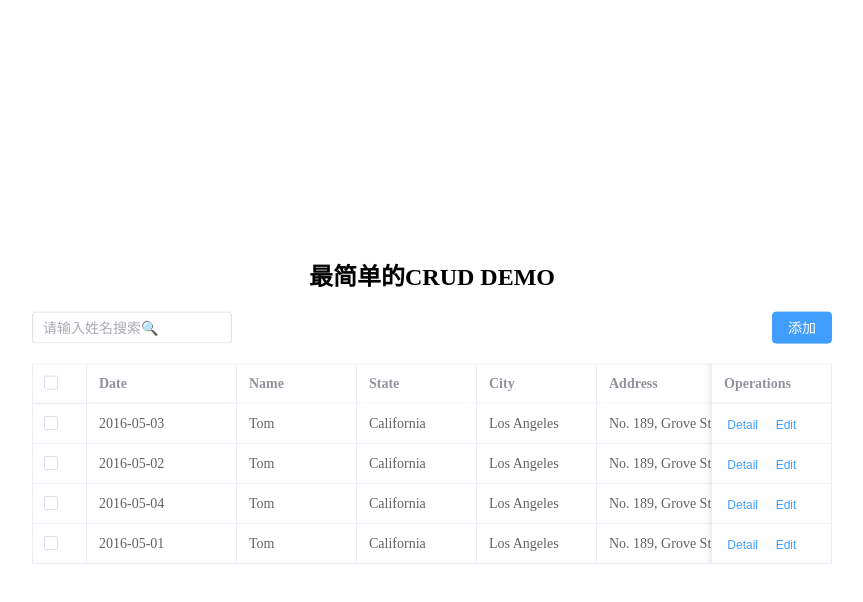
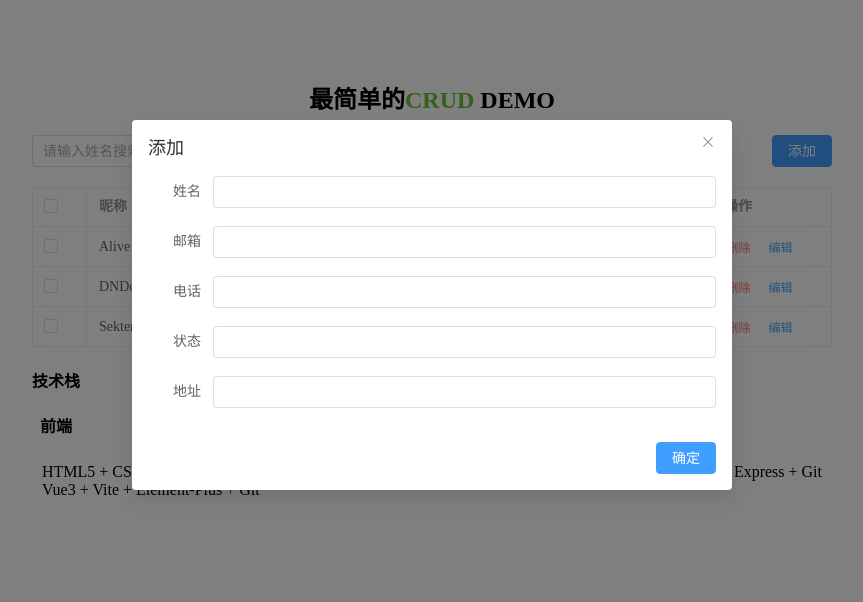
Before and after one commit to coder-zhangsir/web-basic-crud, a Vue app: page / in a window 1280 px wide. Both pictures are taken after a click on the button "添加". Shown: the top 602 px of the page, without its empty margins (208-1071 px from the left). Built offline with nearby package versions, Linux system fonts and the light colour scheme.

Commit message:
The function of adding, deleting, modifying and checking is performed locally.

```diff
--- a/index.html
+++ b/index.html
@@ -1,5 +1,5 @@
 <!DOCTYPE html>
-<html lang="en">
+<html lang="zh">
   <head>
     <meta charset="UTF-8">
     <link rel="icon" href="/favicon.ico">
--- a/src/App.vue
+++ b/src/App.vue
@@ -1,93 +1,185 @@
 <template>
-  <div class="tableBox">
+  <div class="table-box">
+    <!-- title -->
     <div class="title">
-      <h2>最简单的CRUD DEMO</h2>
+      <h2>最简单的<span style="color: #67C23A;">CRUD</span> DEMO</h2>
     </div>
-    <div class="searchBar">
-      <el-input v-model="input" placeholder="请输入姓名搜索🔍" />
-      <el-button type="primary">添加</el-button>
+    <!-- search btn -->
+    <div class="search-bar">
+      <!-- [Bug] v-model.lazy 无法在el-input上工作 -->
+      <el-input v-model.lazy="input" placeholder="请输入姓名搜索🔍" />
+      <div class="btn-select">
+        <el-button type="primary" @click="handleAddOrEditInfo('Add')">添加</el-button>
+        <el-button type="danger" v-if="multipleSelection.length > 0" @click="handleDeleteMultiple">删除多选</el-button>
+      </div>
     </div>
-    <div class="tableCore">
-      <el-table
-        :data="tableData"
-        style="width: 100%"
-        @selection-change="handleSelectionChange"
-        border>
+    <!-- table -->
+    <div class="table-core">
+      <el-table :data="tableData" style="width: 100%" @selection-change="handleSelectionChange" border>
         <el-table-column type="selection" width="55" />
-        <el-table-column fixed prop="date" label="Date" width="150" />
-        <el-table-column prop="name" label="Name" width="120" />
-        <el-table-column prop="state" label="State" width="120" />
-        <el-table-column prop="city" label="City" width="120" />
-        <el-table-column prop="address" label="Address" width="600" />
-        <el-table-column prop="zip" label="Zip" width="120" />
-        <el-table-column fixed="right" label="Operations" width="120">
-          <template #default>
-            <el-button link type="primary" size="small" @click="handleRawClick">Detail</el-button>
-            <el-button link type="primary" size="small">Edit</el-button>
+        <el-table-column prop="name" label="昵称" width="130" />
+        <el-table-column prop="email" label="邮箱" width="150" />
+        <el-table-column prop="phone" label="电话" width="120" />
+        <el-table-column prop="state" label="状态" width="120" />
+        <el-table-column prop="address" label="地址" width="180" />
+        <el-table-column fixed="right" label="操作" width="120">
+          <template #default="scope">
+            <el-button class="table-delete" link type="primary" size="small" @click="handleDeleteData(scope.$index)">删除
+            </el-button>
+            <el-button link type="primary" size="small" @click="handleEditData(scope.row)">编辑
+            </el-button>
           </template>
         </el-table-column>
       </el-table>
     </div>
+    <!-- footer -->
+    <footer>
+      <h4>技术栈</h4>
+      <div class="subfield">
+        <div class="one">
+          <span><b>&nbsp;&nbsp;前端</b></span>
+          <p>
+            HTML5 + CSS3 + JavaScript <br>
+            Vue3 + Vite + Element-Plus + Git
+          </p>
+        </div>
+        <div class="two">
+          <span><b>&nbsp;&nbsp;后端</b></span>
+          <p>
+            ES6 + Node.js + Express + Git
+          </p>
+        </div>
+      </div>
+
+    </footer>
   </div>
+  <!-- dialog -->
+  <el-dialog v-model="dialogFormVisible" modal :title="dialogTitle" style="max-width: 600px;">
+    <el-form :model="form" label-position="right">
+      <el-form-item label="姓名" :label-width="formLabelWidth">
+        <el-input v-model="form.name" autocomplete="off" />
+      </el-form-item>
+      <el-form-item label="邮箱" :label-width="formLabelWidth">
+        <el-input v-model="form.email" autocomplete="off" />
+      </el-form-item>
+      <el-form-item label="电话" :label-width="formLabelWidth">
+        <el-input v-model="form.phone" autocomplete="off" />
+      </el-form-item>
+      <el-form-item label="状态" :label-width="formLabelWidth">
+        <el-input v-model="form.state" autocomplete="off" />
+      </el-form-item>
+      <el-form-item label="地址" :label-width="formLabelWidth">
+        <el-input v-model="form.address" autocomplete="off" />
+      </el-form-item>
+    </el-form>
+    <template #footer>
+      <span class="dialog-footer">
+        <el-button type="primary" @click="handleDialogConfirm">确定</el-button>
+      </span>
+    </template>
+  </el-dialog>
 </template>
 
 
 
 <script setup>
-import { ref } from 'vue';
+import { ref, watch } from 'vue';
 
 /** 数据data */
 const input = ref("")
-const tableData = [
+const tableData = ref([
   {
-    date: '2016-05-03',
-    name: 'Tom',
-    state: 'California',
-    city: 'Los Angeles',
-    address: 'No. 189, Grove St, Los Angeles',
-    zip: 'CA 90036',
-    tag: 'Home',
+    id: 1,
+    name: "Alive Sir",
+    email: "57878778@qq.com",
+    phone: "16599999215",
+    state: "在职",
+    address: "上海市"
   },
   {
-    date: '2016-05-02',
-    name: 'Tom',
-    state: 'California',
-    city: 'Los Angeles',
-    address: 'No. 189, Grove St, Los Angeles',
-    zip: 'CA 90036',
-    tag: 'Office',
+    id: 4,
+    name: "DNDong",
+    email: "3962476@qq.com",
+    phone: "17266536654",
+    state: "离职",
+    address: "山东省"
   },
   {
-    date: '2016-05-04',
-    name: 'Tom',
-    state: 'California',
-    city: 'Los Angeles',
-    address: 'No. 189, Grove St, Los Angeles',
-    zip: 'CA 90036',
-    tag: 'Home',
-  },
-  {
-    date: '2016-05-01',
-    name: 'Tom',
-    state: 'California',
-    city: 'Los Angeles',
-    address: 'No. 189, Grove St, Los Angeles',
-    zip: 'CA 90036',
-    tag: 'Office',
-  },
-]
+    id: 9,
+    name: "Sekter",
+    email: "sekter@gmail.com",
+    phone: "69997325000",
+    state: "在职",
+    address: "上海市"
+  }
+])
+// 值类型浅拷贝没有问题，当表格数据中包含复杂类型数据时请务必用深拷贝
+let tableDataCopy = Object.assign(tableData.value)
 const multipleSelection = ref([])
+const dialogFormVisible = ref(false)
+const formLabelWidth = '65px'
+const form = ref({})
+const dialogTitle = ref("编辑")
 
 
 
 /** 方法methods */
-const handleRawClick = () => {
-  console.log('handleRawClick')
+const handleDeleteData = (index) => {
+  // console.log('handleDeleteData', index)
+  tableData.value.splice(index, 1)
 }
+const handleEditData = (row) => {
+  // console.log('handleEditData')
+  form.value = row
+  handleAddOrEditInfo("Edit")
+}
+// 多选
 const handleSelectionChange = val => {
   multipleSelection.value = val
-  console.log(val)
+  // console.log(val)
 }
+const handleAddOrEditInfo = (type) => {
+  dialogFormVisible.value = true
+  dialogTitle.value = type === "Add" ? "添加" : "编辑"
+
+  if (type === "Add") form.value = {}
+}
+const handleDialogConfirm = () => {
+  dialogFormVisible.value = false
+
+  // 将信息更新到表格原位置
+  // 检测查找索引是否存在
+  const index = tableData.value.findIndex((d) => d.id === form.value.id)
+  if (index !== -1) tableData.value[index] = form.value
+  else {
+    input.value = ''
+    // 先将表单数据恢复正常，因为可能会受到搜索框的影响
+    tableData.value = tableDataCopy
+    // 将数据推到数组中
+    tableData.value.push(form.value)
+
+    // 更新copy数组
+    tableDataCopy = Object.assign(tableData.value)
+  }
+}
+// 处理多选删除事件
+const handleDeleteMultiple = () => {
+  multipleSelection.value.forEach(ele => {
+    const index = tableData.value.findIndex(d => d.id === ele.id)
+    tableData.value.splice(index, 1)
+  })
+}
+
+/** 数据监听 watch */
+watch(input, (newQuestion) => {
+  // console.log(newQuestion)
+  // 对查询数据大小写进行处理，统一改成小写
+  newQuestion = newQuestion.trim().toLowerCase()
+  tableData.value = tableDataCopy
+  if (newQuestion.length > 0) {
+    tableData.value = tableData.value.filter(d => d.name.toLowerCase().match(newQuestion))
+  }
+})
 
 </script>
 
@@ -95,23 +187,49 @@ const handleSelectionChange = val => {
 <!-- 对于element-plus插件中所自定义的元素，例如el-input,el-button，
   我们在修改其CSS时不应和元素的方式一样查询，应该使用类名的方式查询例如.el-input-->
 <style scoped>
-.tableBox {
+.table-box {
   width: 800px;
   position: absolute;
-  top: 50%;
+  top: 60px;
   left: 50%;
-  transform: translate(-50%, -50%);
+  transform: translateX(-50%);
 }
-.tableBox .title {
+
+
+/* 标题居中 */
+.table-box .title {
   text-align: center;
 }
 
-.tableBox .searchBar {
+
+/* 设置搜索栏样式 */
+.table-box .search-bar {
   display: flex;
   justify-content: space-between;
   margin-bottom: 20px;
 }
-.tableBox .searchBar .el-input {
+
+.table-box .search-bar .el-input {
   width: 200px;
 }
+
+/* 表格删除按钮的颜色以及交互样式 */
+.table-delete {
+  color: #F56C6C;
+}
+
+.table-delete:hover,
+.table-delete:focus {
+  color: #f89898;
+}
+
+
+/* 底部信息样式 */
+.table-box footer p {
+  padding: 10px;
+}
+.table-box footer .subfield {
+  display: flex;
+  justify-content: space-between;
+}
 </style>
```
